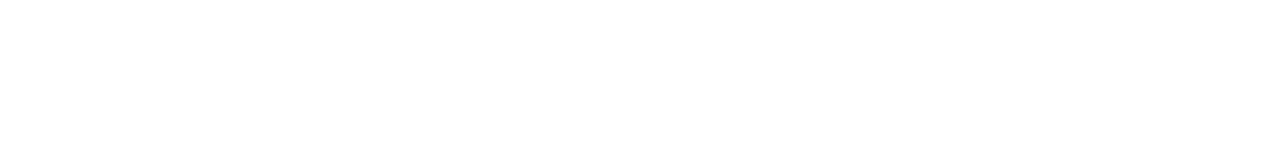
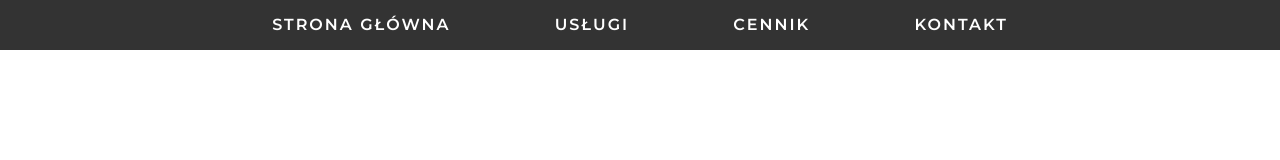
Before and after one commit to Arthurgt/Bakery-Sample-Web-Site, a plain HTML site: page index.html in a window 1280 px wide. Drawn offline with Linux system fonts and the light colour scheme.

Commit message:
Created and styled navigation bar
Created structure of navigation bar and styled it.

```diff
--- a/css/style.css
+++ b/css/style.css
@@ -7,3 +7,30 @@
 body {
     font-family: 'Montserrat', sans-serif;
 }
+
+/* NAVIGATION */
+
+nav {
+    height: 50px;
+    background-color: #333;
+    text-align: center;
+    line-height: 50px;
+}
+
+nav li {
+    display: inline-block;
+}
+
+nav li a {
+    padding: 0 50px;
+    color: #fff;
+    text-decoration: none;
+    text-transform: uppercase;
+    font-weight: bold;
+    letter-spacing: 2px;
+    transition: color .3s;
+}
+
+nav li a:hover {
+    color: rgb(0,134,243);
+}
--- a/index.html
+++ b/index.html
@@ -10,6 +10,19 @@
     <link href="https://fonts.googleapis.com/css2?family=Montserrat:wght@400;600&display=swap" rel="stylesheet">
     <link rel="stylesheet" href="/css/style.css">
 </head>
+
 <body>
+    <header></header>
+    <nav>
+        <ul>
+            <li><a href="">Strona Główna</a></li>
+            <li><a href="">Usługi</a></li>
+            <li><a href="">Cennik</a></li>
+            <li><a href="">Kontakt</a></li>
+        </ul>
+    </nav>
+    <main></main>
+    <footer></footer>
 </body>
+
 </html>
```
